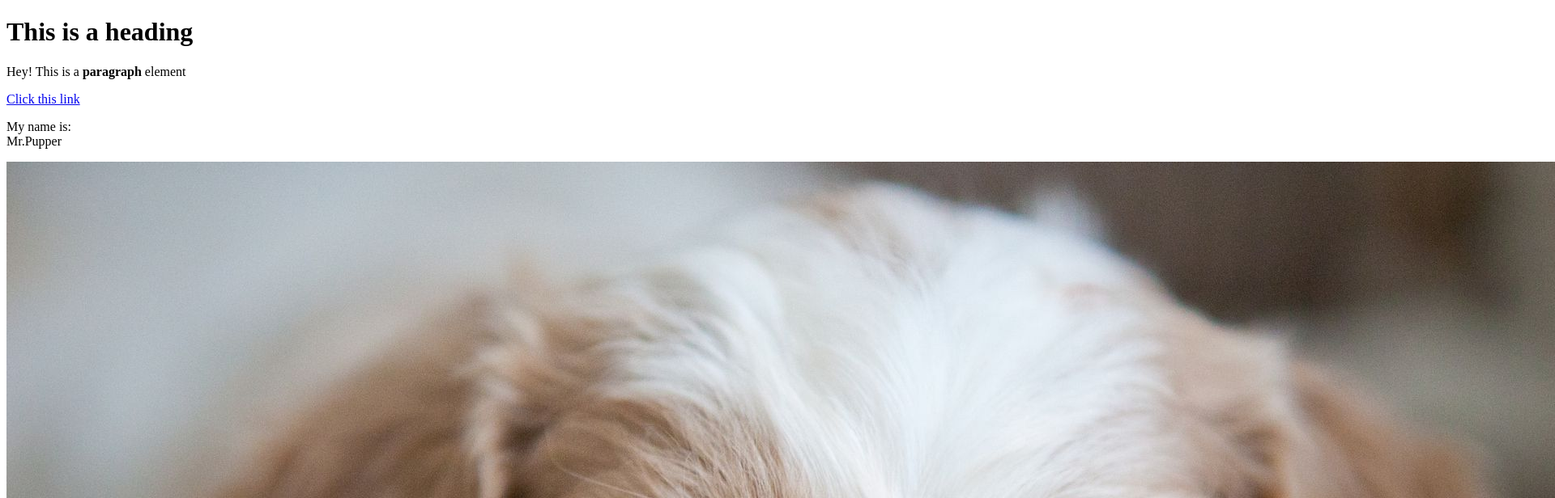
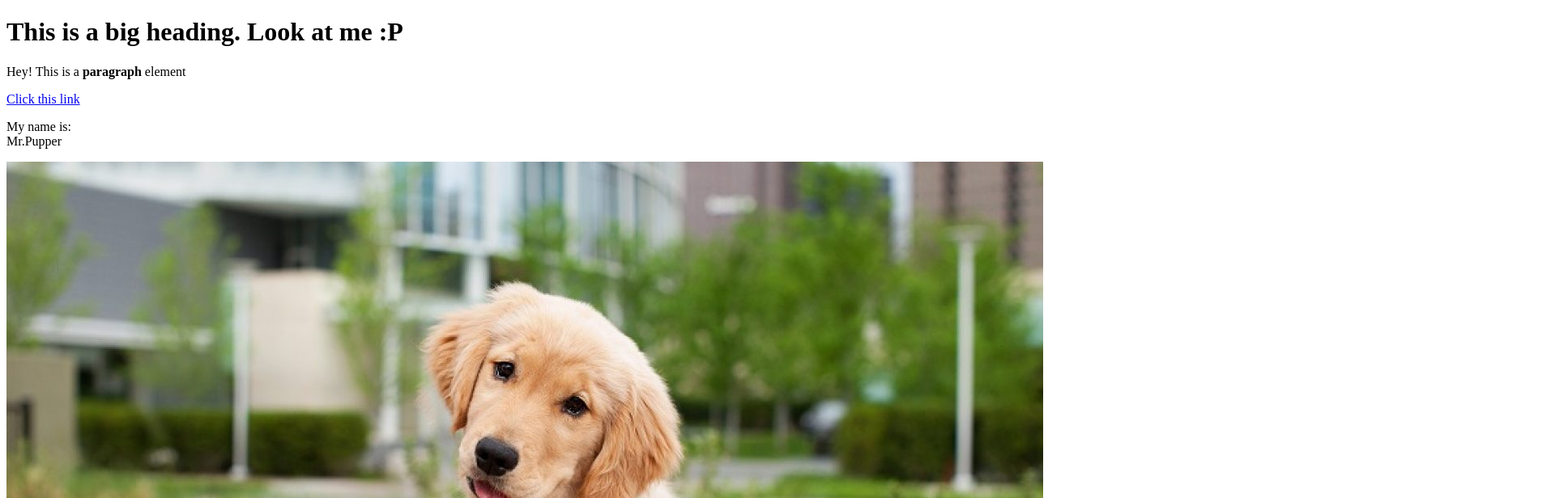
Before and after one commit to TamySebastian/cartoon-hero, a plain HTML site: page test.html in a window 1280 px wide. Shown: the top 616 px of the page at 81% size, 1920 px wide, since content can reach past the window. Drawn offline with Linux system fonts and the light colour scheme.

Commit message:
Changed heading name

```diff
--- a/test.html
+++ b/test.html
@@ -4,10 +4,10 @@
 	<title>Test Page</title>
 </head>
 <body>
-	<h1>This is a heading</h1>
+	<h1>This is a big heading. Look at me :P</h1>
 	<p>Hey! This is a <b>paragraph</b> element</p>
 	<a href="https://google.com" target="_blank" title="Let's go to Google">Click this link</a>
 	<p>My name is:<br>Mr.Pupper</p>
-	<img src="images/pup.jpeg">
+	<img src="images/pup1.jpeg">
 </body>
 </html>
```
Also changed, not shown: images/pup1.jpeg (added).
